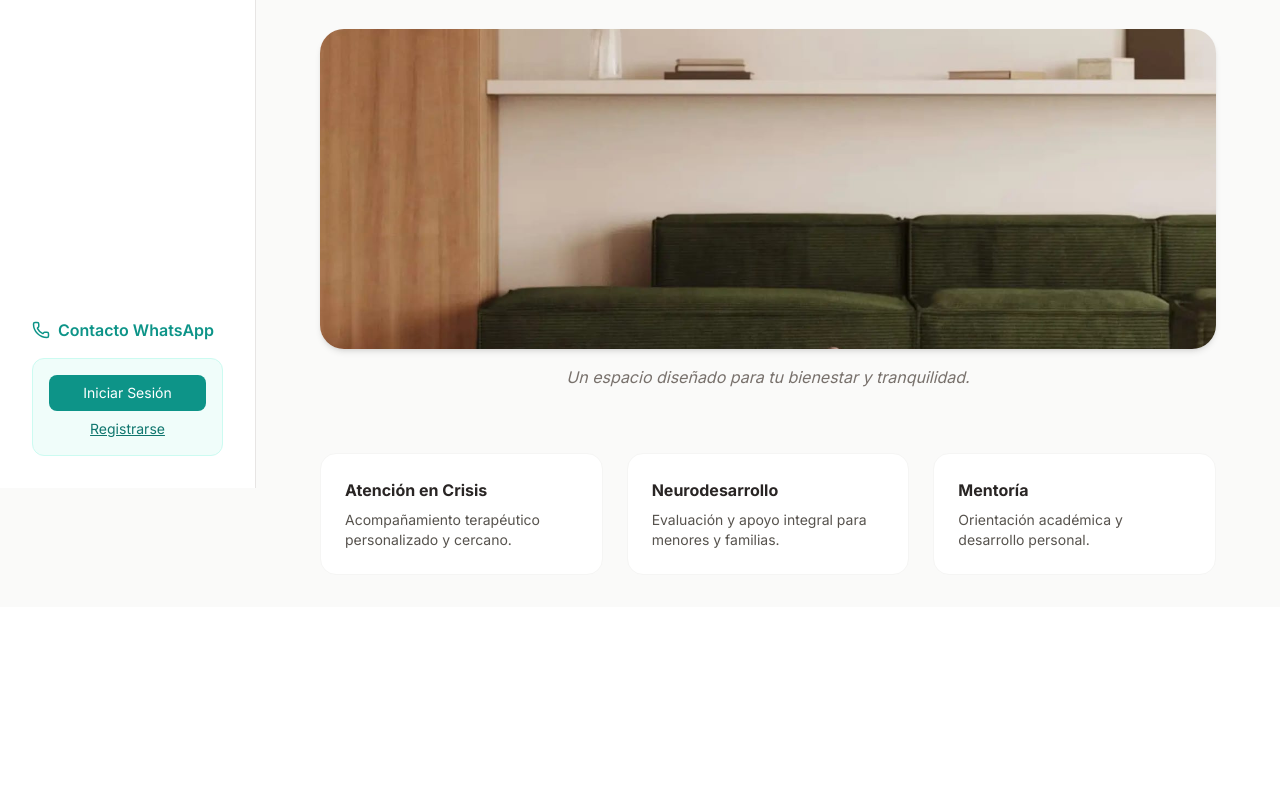
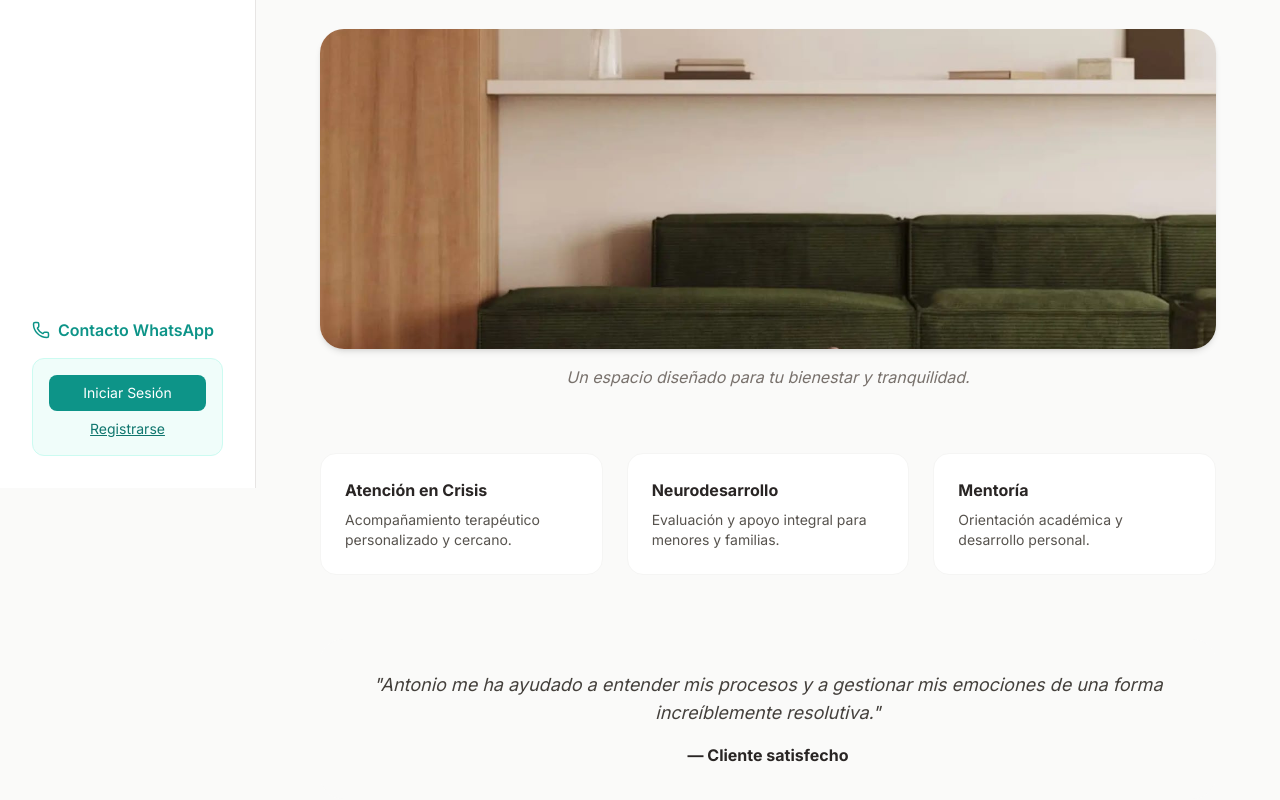
Before and after one commit to antoniocantillo1988/braintrain-plataforma, a React (Vite) app: page / in a window 1280 px wide. Shown: the part 312-1112 px from the top of the page. Before the commit the page ends 919 px from the top, so only its background shows below. Built offline with nearby package versions, Linux system fonts and the light colour scheme; no server answers.

Commit message:
actualización de testimonio en el HOME

```diff
--- a/package.json
+++ b/package.json
@@ -1,6 +1,5 @@
 {
   "name": "orienta-plataforma",
-  "type": "module",
   "version": "1.0.0",
   "private": true,
   "scripts": {
--- a/src/pages/Home.jsx
+++ b/src/pages/Home.jsx
@@ -34,6 +34,16 @@ export default function Home() {
           <p className="text-sm text-stone-600">Orientación académica y desarrollo personal.</p>
         </div>
       </section>
+
+      {/* Testimonio */}
+      <section className="bg-stone-50 p-8 rounded-3xl text-center">
+        <p className="text-lg italic text-stone-700 mb-4">"Antonio me ha ayudado a entender mis procesos y a gestionar mis emociones de una forma increíblemente resolutiva."</p>
+        <span className="font-bold text-stone-800">— Cliente satisfecho</span>
+      </section>
+
+
+
+
     </div>
   );
 }
```
